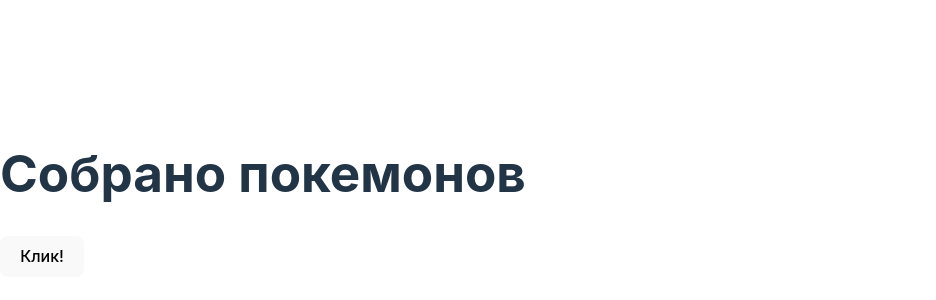
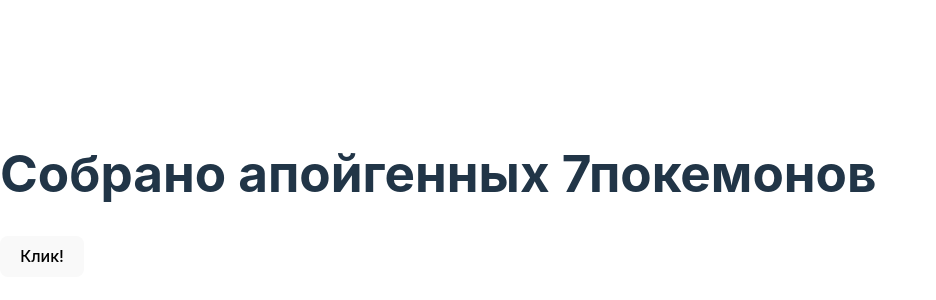
Before and after one commit to ImHereDeluxe/imhere_website, a React (Vite) app: page /main in a window 1280 px wide. Shown: the part 206-506 px from the top of the page, without its empty margins (0-936 px from the left). Built offline with nearby package versions, Linux system fonts and the light colour scheme; no server answers.

Commit message:
v.0.0.003.8
1) апогенно!

```diff
--- a/src/pages/auth-reg/AuthReg.tsx
+++ b/src/pages/auth-reg/AuthReg.tsx
@@ -61,7 +61,7 @@
             <div className="card">
 
                 <div>
-                    <h1>Собрано покемонов</h1>
+                    <h1>Собрано апойгенных 7покемонов</h1>
                     {pokimon &&(<p> {pokimon.value}</p>)}
                     <AddPokimon/>
                 </div>
```
